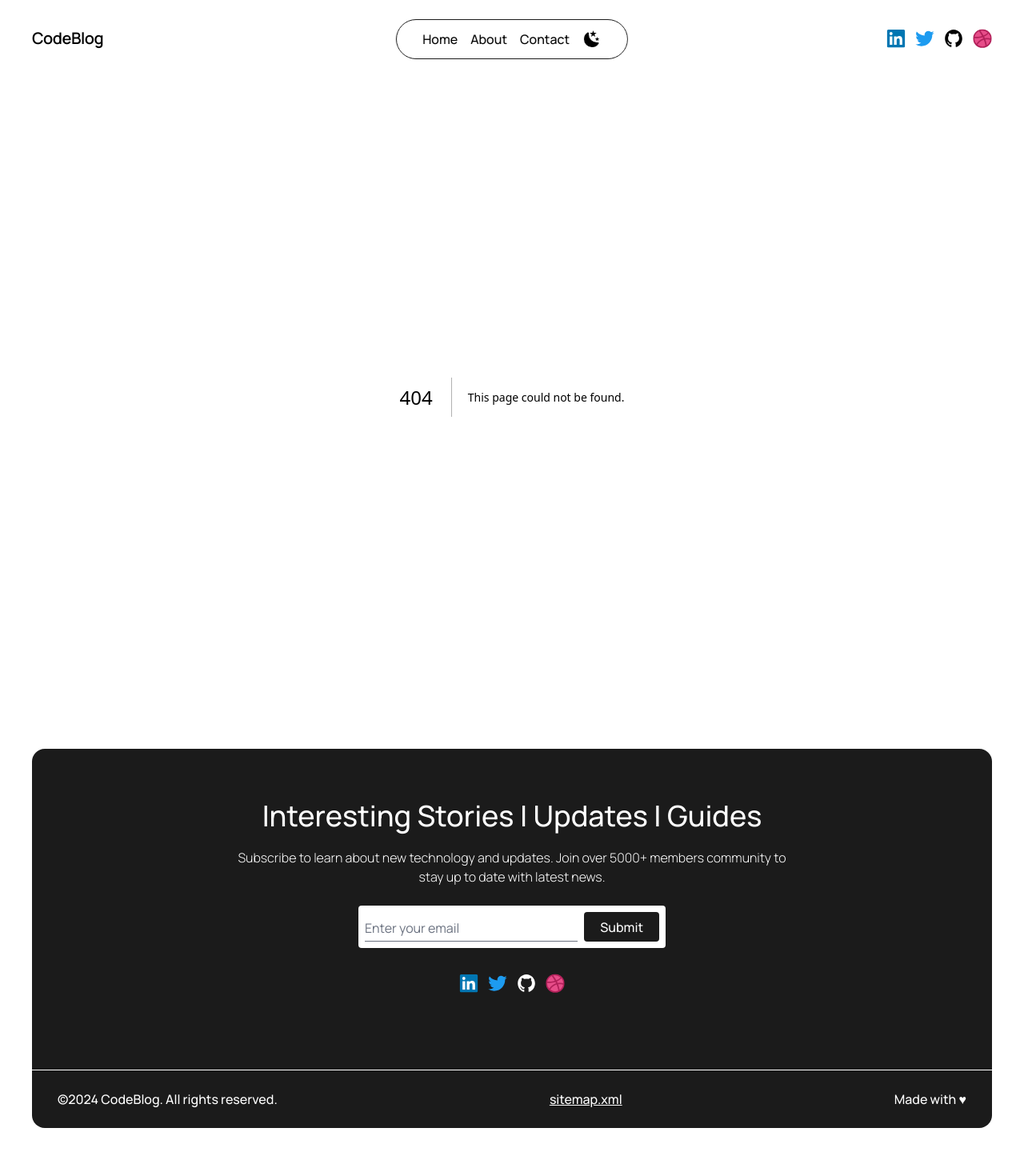
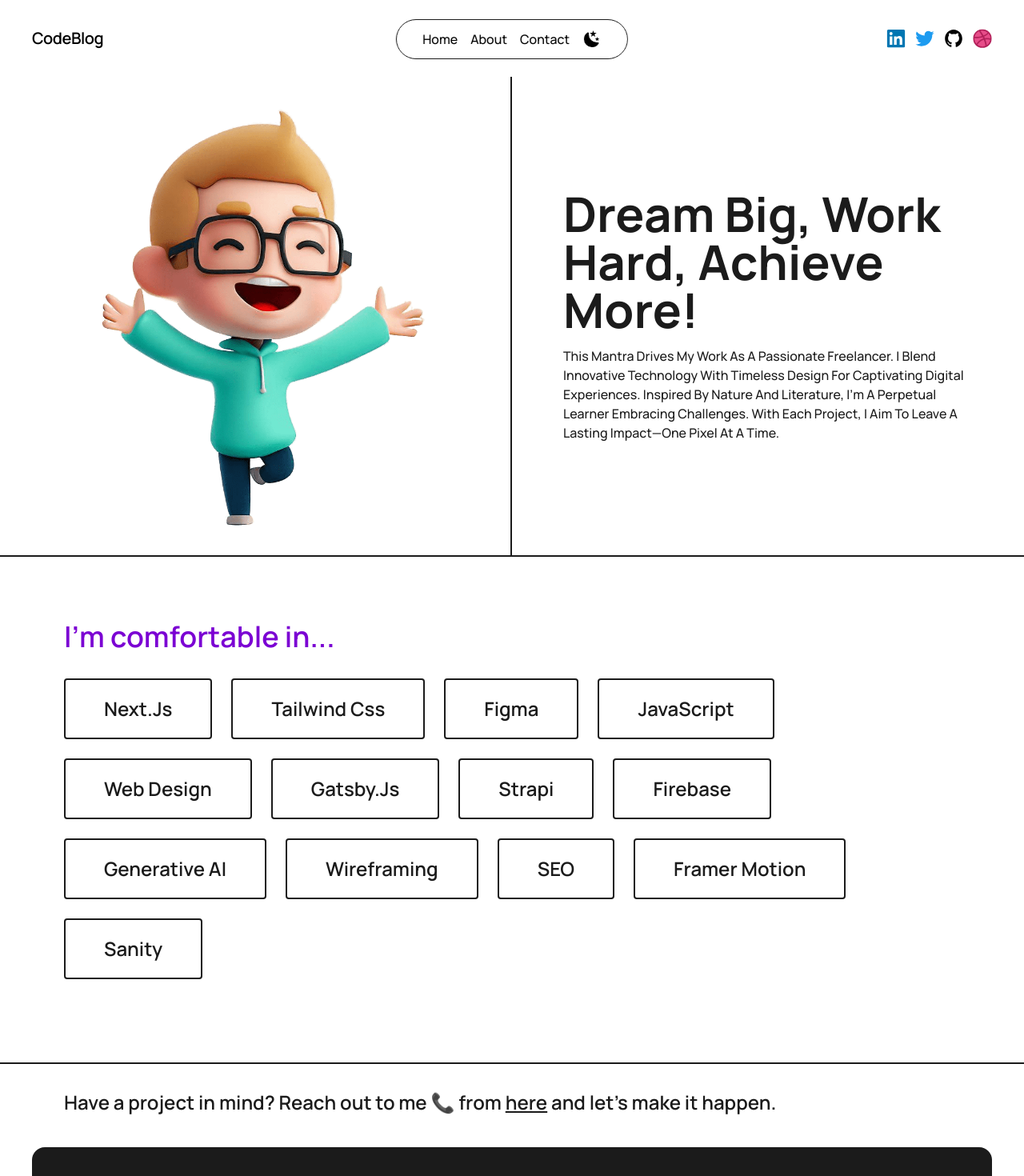
Before and after one commit to suryabanshi-janak/codeblog, a Next.js app: page /about in a window 1280 px wide. Before the commit this address had no page. Shown: the top 1470 px of the page at 80% size. Built offline with nearby package versions, Linux system fonts and the light colour scheme.

Commit message:
about page

```diff
--- /dev/null
+++ b/src/app/about/page.tsx
@@ -0,0 +1,80 @@
+import Image from 'next/image';
+
+import ProfleCharacter from '../../../public/character.png';
+import Link from 'next/link';
+
+const SKILLS = [
+  'next.js',
+  'tailwind css',
+  'figma',
+  'javaScript',
+  'web design',
+  'Gatsby.js',
+  'strapi',
+  'firebase',
+  'generative AI',
+  'wireframing',
+  'SEO',
+  'framer motion',
+  'sanity',
+];
+
+export default function AboutPage() {
+  return (
+    <div>
+      <section className='w-full md:h-[75vh] border-b-2 border-dark dark:border-light flex flex-col md:flex-row items-center justify-center text-dark dark:text-light'>
+        <div className='w-full md:w-1/2 h-full border-r-2 border-dark dark:border-light flex justify-center'>
+          <Image
+            src={ProfleCharacter}
+            alt='character'
+            className='w-4/5 xs:w-3/4 md:w-full h-full object-contain object-center'
+            priority
+            sizes='(max-width: 768px) 100vw,(max-width: 1180px) 50vw, 50vw'
+          />
+        </div>
+
+        <div className='w-full md:w-1/2 flex flex-col text-left items-start justify-center px-5 xs:p-10 pb-10 lg:px-16'>
+          <h2 className='font-bold capitalize text-4xl xs:text-5xl sxl:text-6xl  text-center lg:text-left'>
+            Dream Big, Work Hard, Achieve More!
+          </h2>
+          <p className='font-medium capitalize mt-4 text-base'>
+            This Mantra Drives My Work As A Passionate Freelancer. I Blend
+            Innovative Technology With Timeless Design For Captivating Digital
+            Experiences. Inspired By Nature And Literature, I&apos;m A Perpetual
+            Learner Embracing Challenges. With Each Project, I Aim To Leave A
+            Lasting Impact—One Pixel At A Time.
+          </p>
+        </div>
+      </section>
+
+      <section
+        className='w-full flex flex-col p-5 xs:p-10 sm:p-12 md:p-16 lg:p-20 border-b-2 border-solid border-dark dark:border-light
+     text-dark dark:text-light'
+      >
+        <span className='font-semibold text-lg sm:text-3xl md:text-4xl text-accent dark:text-accentDark'>
+          I&apos;m comfortable in...
+        </span>
+        <ul className='flex flex-wrap mt-8 justify-center  xs:justify-start'>
+          {SKILLS.map((item, index) => {
+            return (
+              <li
+                key={index}
+                className='font-semibold inline-block capitalize text-base xs:text-lg sm:text-xl  md:text-2xl py-2 xs:py-3 sm:py-4 lg:py-5 px-4 xs:px-6 sm:px-8 lg:px-12 border-2 border-solid border-dark dark:border-light rounded mr-3 mb-3 xs:mr-4 xs:mb-4  md:mr-6 md:mb-6 hover:scale-105 transition-all ease duration-200 cursor-pointer dark:font-normal'
+              >
+                {item}
+              </li>
+            );
+          })}
+        </ul>
+      </section>
+
+      <h2 className='mt-8 font-semibold text-lg md:text-2xl self-start mx-5 xs:mx-10 sm:mx-12 md:mx-16 lg:mx-20 text-dark dark:text-light dark:font-normal'>
+        Have a project in mind? Reach out to me 📞 from{' '}
+        <Link href='/contact' className='!underline underline-offset-2'>
+          here
+        </Link>{' '}
+        and let&apos;s make it happen.
+      </h2>
+    </div>
+  );
+}
```
Also changed, not shown: public/character.png (added).
